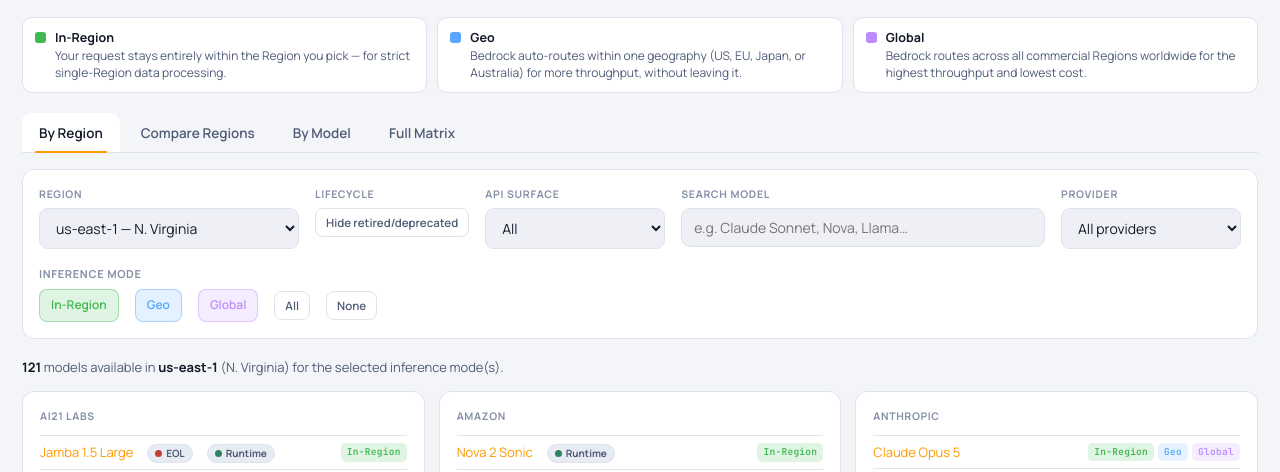
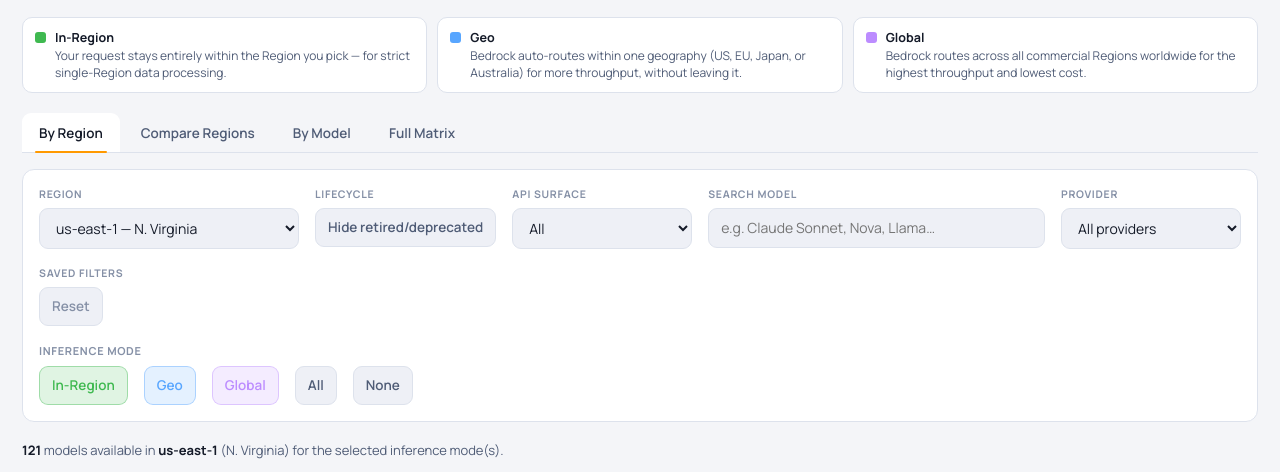
Before and after one commit to 417294448/cloud-model-support, a plain HTML site: page index.html in a window 1280 px wide. Both pictures are taken after a click on the button "By Region". Shown: the part 275-747 px from the top of the page. Drawn offline with Linux system fonts and the light colour scheme.

Commit message:
Update index.html

```diff
--- a/index.html
+++ b/index.html
@@ -117,18 +117,20 @@
   .controls{display:flex;gap:16px;flex-wrap:wrap;align-items:flex-start;background:var(--panel);border:1px solid var(--border);border-radius:var(--radius);padding:16px;margin-bottom:18px;animation:rise .5s .15s cubic-bezier(.2,.7,.3,1) both}
   .field{display:flex;flex-direction:column;gap:6px}
   .field label{font-size:10.5px;text-transform:uppercase;letter-spacing:.07em;color:var(--faint);font-weight:700;font-family:var(--font-body)}
-  input[type=search],select{background:var(--panel-2);border:1px solid var(--border);color:var(--ink);padding:9px 12px;border-radius:9px;font-size:14px;font-family:var(--font-body);min-width:180px;outline:none;transition:border-color .15s,box-shadow .15s}
+  input[type=search],select{background:var(--panel-2);border:1px solid var(--border);color:var(--ink);padding:9px 12px;border-radius:9px;font-size:14px;line-height:1.4;font-family:var(--font-body);min-width:180px;outline:none;transition:border-color .15s,box-shadow .15s}
   input[type=search]:focus,select:focus{border-color:var(--accent);box-shadow:0 0 0 3px color-mix(in srgb,var(--accent) 22%,transparent)}
   input[type=search]{min-width:240px}
   .grow{flex:1 1 240px}
 
   .deploybar{display:flex;flex-direction:column;gap:7px;flex:1 1 100%}
+  #f-reset .minibtn{color:var(--faint)}
+  #f-reset .minibtn:hover{color:var(--c-danger);border-color:color-mix(in srgb,var(--c-danger) 45%,transparent)}
   .deployrow{display:flex;gap:16px;flex-wrap:wrap;align-items:center}
   .dgroup{display:flex;align-items:center;gap:6px}
   .dgroup .gl{font-size:10px;text-transform:uppercase;letter-spacing:.05em;font-weight:800;color:var(--faint);margin-right:2px}
-  .chip{background:var(--panel-2);border:1px solid var(--border);color:var(--muted);padding:6px 11px;border-radius:8px;cursor:pointer;font-size:12px;font-weight:600;font-family:var(--font-body);transition:color .12s,border-color .12s,background .12s;user-select:none}
+  .chip{background:var(--panel-2);border:1px solid var(--border);color:var(--muted);padding:9px 12px;border-radius:9px;cursor:pointer;font-size:13.5px;line-height:1.4;font-weight:600;font-family:var(--font-body);transition:color .12s,border-color .12s,background .12s;user-select:none}
   .chip:hover{color:var(--ink);border-color:var(--border-strong)}
-  .minibtn{background:transparent;border:1px solid var(--border);color:var(--muted);border-radius:8px;padding:6px 10px;font-size:11.5px;cursor:pointer;font-weight:600;font-family:var(--font-body);transition:color .15s,border-color .15s,background .15s}
+  .minibtn{background:var(--panel-2);border:1px solid var(--border);color:var(--muted);border-radius:9px;padding:9px 12px;font-size:13.5px;line-height:1.4;cursor:pointer;font-weight:600;font-family:var(--font-body);transition:color .15s,border-color .15s,background .15s}
   .minibtn:hover{color:var(--ink);border-color:var(--border-strong)}
 
   .count{color:var(--muted);font-size:13px;margin:0 0 14px}
@@ -264,6 +266,10 @@
       <label id="groupLbl">Group</label>
       <select id="catSel"></select>
     </div>
+    <div class="field" id="f-reset">
+      <label data-i18n="lblReset">Saved filters</label>
+      <div><button class="minibtn" id="resetBtn" data-i18n="btnReset" title="Clear the remembered filters and restore defaults">Reset</button></div>
+    </div>
     <div class="deploybar">
       <label id="axisLbl" style="font-size:11px;text-transform:uppercase;letter-spacing:.06em;color:var(--faint);font-weight:700"></label>
       <div class="deployrow" id="deployFilter"></div>
@@ -286,6 +292,42 @@ const store={
   set(k,v){try{window.localStorage.setItem(k,v);}catch(e){}}
 };
 function hexRgba(h,a){h=h.replace("#","");const n=parseInt(h,16);return `rgba(${(n>>16)&255},${(n>>8)&255},${n&255},${a})`;}
+
+// ---- per-provider filter/view state persistence (localStorage) ----
+// Each provider's selections are remembered independently and restored on reload,
+// until the user hits the manual "Reset filters" button.
+const STATE_KEY_PREFIX="filters:";
+const statePersist={ // which state keys are persisted
+  scalar:["view","region","regionB","diffOnly","hideEol","apiFilter","q","cat"],
+  set:["deploy"]
+};
+function filtersKey(id){return STATE_KEY_PREFIX+id;}
+function loadFilters(id){
+  try{const raw=store.get(filtersKey(id));return raw?JSON.parse(raw):null;}catch(e){return null;}
+}
+function saveFilters(){
+  if(!P)return;
+  const o={};
+  statePersist.scalar.forEach(k=>o[k]=state[k]);
+  statePersist.set.forEach(k=>o[k]=[...state[k]]);
+  try{store.set(filtersKey(P.id),JSON.stringify(o));}catch(e){}
+}
+function clearFilters(id){try{store.set(filtersKey(id),"");}catch(e){}}
+// restore a saved snapshot into `state`, clamping to values valid for provider P
+function restoreFilters(snap){
+  if(!snap)return;
+  const regOK=c=>P.regions.some(r=>r.code===c);
+  state.view=["region","compare","model","matrix"].includes(snap.view)?snap.view:"region";
+  state.region=regOK(snap.region)?snap.region:(regOK(P.defA)?P.defA:P.regions[0].code);
+  state.regionB=regOK(snap.regionB)?snap.regionB:(regOK(P.defB)?P.defB:P.regions[Math.min(1,P.regions.length-1)].code);
+  if(state.regionB===state.region&&P.regions.length>1)state.regionB=P.regions[state.region===P.regions[0].code?1:0].code;
+  state.diffOnly=!!snap.diffOnly;state.hideEol=!!snap.hideEol;
+  state.apiFilter=["","rt","mt"].includes(snap.apiFilter)?snap.apiFilter:"";
+  state.q=typeof snap.q==="string"?snap.q:"";
+  state.cat=(snap.cat&&P.groups.includes(snap.cat))?snap.cat:"";
+  const valid=new Set(P.caps.map(c=>c.k));
+  state.deploy=new Set((Array.isArray(snap.deploy)?snap.deploy:[]).filter(k=>valid.has(k)));
+}
 
 // light / dark theme toggle
 const THEME_ICONS={
@@ -322,6 +364,7 @@ const I18N={
     tabRegion:"By Region",tabCompare:"Compare Regions",tabModel:"By Model",tabMatrix:"Full Matrix",
     lblRegion:"Region",lblRegionA:"Region A",lblCompareWith:"Compare with",lblShow:"Show",lblLifecycle:"Lifecycle",lblApi:"API surface",lblSearch:"Search model",
     btnDiff:"Differences only",btnHideEol:"Hide retired/deprecated",btnAll:"All",btnNone:"None",
+    lblReset:"Saved filters",btnReset:"Reset",tipReset:"Clear the remembered filters and restore defaults",
     optAll:"All",optRt:"Runtime API only",optMt:"Mantle API only",phSearch:"Search model name…",
     cntRegion:'<b>{n}</b> {unit}{s} available in <b>{code}</b> ({name}) for the selected {axis}.',
     cntCompare:'Comparing <b>{a}</b> ({an}) vs <b>{b}</b> ({bn}) for the selected {axis}.',
@@ -353,6 +396,7 @@ const I18N={
     tabRegion:"按区域",tabCompare:"区域对比",tabModel:"按模型",tabMatrix:"完整矩阵",
     lblRegion:"区域",lblRegionA:"区域 A",lblCompareWith:"对比区域",lblShow:"显示",lblLifecycle:"生命周期",lblApi:"API 接口",lblSearch:"搜索模型",
     btnDiff:"仅显示差异",btnHideEol:"隐藏已退役/弃用",btnAll:"全选",btnNone:"清空",
+    lblReset:"已保存的筛选",btnReset:"重置",tipReset:"清除已记住的筛选并恢复默认",
     optAll:"全部",optRt:"仅 Runtime API",optMt:"仅 Mantle API",phSearch:"搜索模型名称…",
     cntRegion:'在 <b>{code}</b>（{name}）所选{axis}下可用 <b>{n}</b> 个{unit}。',
     cntCompare:'对比 <b>{a}</b>（{an}）与 <b>{b}</b>（{bn}）在所选{axis}下的差异。',
@@ -450,6 +494,7 @@ function applyLang(){
   document.querySelectorAll("[data-i18n-ph]").forEach(el=>{el.placeholder=t(el.dataset.i18nPh);});
   document.querySelectorAll("[data-i18n-aria]").forEach(el=>{el.setAttribute("aria-label",t(el.dataset.i18nAria));});
   $("#langToggle").textContent=LANG==="zh"?"EN":"中";
+  const rb=$("#resetBtn");if(rb)rb.title=t("tipReset");
 }
 
 // vendor brand logos (SVG). Azure gradient ids are tokenised so multiple instances don't collide.
@@ -489,7 +534,7 @@ const state={view:"region",region:null,regionB:null,diffOnly:true,hideEol:false,
   ALL.forEach(p=>{
     const b=document.createElement("button");b.dataset.id=p.id;
     b.innerHTML=`<span class="mark">${logo(p.id)}</span>${p.name}`;
-    b.onclick=()=>setProvider(p.id);
+    b.onclick=()=>{store.set("provider",p.id);setProvider(p.id);};
     sw.appendChild(b);
   });
 })();
@@ -504,18 +549,19 @@ function setProvider(id){
   PIPMASK=P.pipGroups.map(g=>({...g,mask:g.keys.reduce((a,k)=>a|BIT[k],0)}));
   regionByCode=Object.fromEntries(P.regions.map(r=>[r.code,r]));
 
-  // reset state
+  // default state, then overlay any saved snapshot for this provider
   state.view="region";
   state.region=P.regions.some(r=>r.code===P.defA)?P.defA:P.regions[0].code;
   state.regionB=P.regions.some(r=>r.code===P.defB)?P.defB:P.regions[Math.min(1,P.regions.length-1)].code;
   state.diffOnly=true;state.hideEol=false;state.apiFilter="";state.q="";state.cat="";state.deploy=new Set(P.caps.map(c=>c.k));
+  restoreFilters(loadFilters(id));
   hasLifecycle=P.models.some(mo=>mo.lifecycle&&mo.lifecycle!=="GA");
   hasApi=P.models.some(mo=>mo.api);
 
   // switcher active
   document.querySelectorAll("#switcher button").forEach(b=>b.classList.toggle("active",b.dataset.id===id));
-  // tabs reset
-  document.querySelectorAll(".tab").forEach(t=>t.classList.toggle("active",t.dataset.view==="region"));
+  // tabs reflect restored view
+  document.querySelectorAll(".tab").forEach(t=>t.classList.toggle("active",t.dataset.view===state.view));
 
   // header
   $("#logo").innerHTML=logo(P.id);
@@ -545,11 +591,17 @@ function setProvider(id){
   buildRegionSelects();
   buildGroupSelect();
   buildChips();
-  $("#diffBtn").style.background=hexRgba(P.accent,.16);
-  $("#diffBtn").style.color=P.accent;$("#diffBtn").style.borderColor=hexRgba(P.accent,.5);
-  $("#lifecycleBtn").style.background="";$("#lifecycleBtn").style.color="";$("#lifecycleBtn").style.borderColor="";
-  $("#apiSel").value="";
-  $("#q").value="";
+  // reflect restored state into controls
+  document.querySelectorAll("#deployFilter .chip").forEach(c=>styleChip(c,capByK[c.dataset.k],state.deploy.has(c.dataset.k)));
+  $("#diffBtn").style.background=state.diffOnly?hexRgba(P.accent,.16):"transparent";
+  $("#diffBtn").style.color=state.diffOnly?P.accent:"";
+  $("#diffBtn").style.borderColor=state.diffOnly?hexRgba(P.accent,.5):"";
+  $("#lifecycleBtn").style.background=state.hideEol?hexRgba(P.accent,.16):"";
+  $("#lifecycleBtn").style.color=state.hideEol?P.accent:"";
+  $("#lifecycleBtn").style.borderColor=state.hideEol?hexRgba(P.accent,.5):"";
+  $("#apiSel").value=state.apiFilter;
+  $("#catSel").value=state.cat;
+  $("#q").value=state.q;
   syncControls();render();
 }
 
@@ -573,7 +625,7 @@ function buildChips(){
   const mkChip=(cap,text)=>{
     const c=document.createElement("span");c.className="chip";c.dataset.k=cap.k;c.title=cap.full;c.textContent=text;
     styleChip(c,cap,true);
-    c.onclick=()=>{const on=!state.deploy.has(cap.k);on?state.deploy.add(cap.k):state.deploy.delete(cap.k);styleChip(c,cap,on);render();};
+    c.onclick=()=>{const on=!state.deploy.has(cap.k);on?state.deploy.add(cap.k):state.deploy.delete(cap.k);styleChip(c,cap,on);saveFilters();render();};
     return c;
   };
   if(P.chipMode==="flat"){
@@ -588,9 +640,9 @@ function buildChips(){
     });
   }
   const all=document.createElement("button");all.className="minibtn";all.textContent=t("btnAll");
-  all.onclick=()=>{state.deploy=new Set(P.caps.map(c=>c.k));document.querySelectorAll("#deployFilter .chip").forEach(c=>styleChip(c,capByK[c.dataset.k],true));render();};
+  all.onclick=()=>{state.deploy=new Set(P.caps.map(c=>c.k));document.querySelectorAll("#deployFilter .chip").forEach(c=>styleChip(c,capByK[c.dataset.k],true));saveFilters();render();};
   const none=document.createElement("button");none.className="minibtn";none.textContent=t("btnNone");
-  none.onclick=()=>{state.deploy.clear();document.querySelectorAll("#deployFilter .chip").forEach(c=>styleChip(c,capByK[c.dataset.k],false));render();};
+  none.onclick=()=>{state.deploy.clear();document.querySelectorAll("#deployFilter .chip").forEach(c=>styleChip(c,capByK[c.dataset.k],false));saveFilters();render();};
   box.appendChild(all);box.appendChild(none);
 }
 function styleChip(el,cap,on){
@@ -605,21 +657,22 @@ document.querySelectorAll(".tab").forEach(t=>t.onclick=()=>{
   t.classList.add("active");state.view=t.dataset.view;
   state.q="";$("#q").value="";
   state.cat="";$("#catSel").value="";
-  syncControls();render();
+  saveFilters();syncControls();render();
 });
-$("#regionSel").onchange=e=>{state.region=e.target.value;render();};
-$("#regionBSel").onchange=e=>{state.regionB=e.target.value;render();};
-$("#diffBtn").onclick=()=>{state.diffOnly=!state.diffOnly;$("#diffBtn").style.background=state.diffOnly?hexRgba(P.accent,.16):"transparent";render();};
+$("#regionSel").onchange=e=>{state.region=e.target.value;saveFilters();render();};
+$("#regionBSel").onchange=e=>{state.regionB=e.target.value;saveFilters();render();};
+$("#diffBtn").onclick=()=>{state.diffOnly=!state.diffOnly;$("#diffBtn").style.background=state.diffOnly?hexRgba(P.accent,.16):"transparent";saveFilters();render();};
 $("#lifecycleBtn").onclick=()=>{
   state.hideEol=!state.hideEol;
   $("#lifecycleBtn").style.background=state.hideEol?hexRgba(P.accent,.16):"";
   $("#lifecycleBtn").style.color=state.hideEol?P.accent:"";
   $("#lifecycleBtn").style.borderColor=state.hideEol?hexRgba(P.accent,.5):"";
-  render();
+  saveFilters();render();
 };
-$("#q").oninput=e=>{state.q=e.target.value.trim().toLowerCase();render();};
-$("#catSel").onchange=e=>{state.cat=e.target.value;render();};
-$("#apiSel").onchange=e=>{state.apiFilter=e.target.value;render();};
+$("#q").oninput=e=>{state.q=e.target.value.trim().toLowerCase();saveFilters();render();};
+$("#catSel").onchange=e=>{state.cat=e.target.value;saveFilters();render();};
+$("#apiSel").onchange=e=>{state.apiFilter=e.target.value;saveFilters();render();};
+$("#resetBtn").onclick=()=>{clearFilters(P.id);setProvider(P.id);};
 
 function syncControls(){
   const v=state.view;
@@ -790,7 +843,9 @@ $("#langToggle").onclick=()=>{
   if(P)setProvider(P.id);
 };
 applyLang();
-setProvider(ALL[0].id);
+// restore last-selected provider (fall back to the first one)
+const savedProvider=store.get("provider");
+setProvider(ALL.some(p=>p.id===savedProvider)?savedProvider:ALL[0].id);
 </script>
 </body>
 </html>
```
